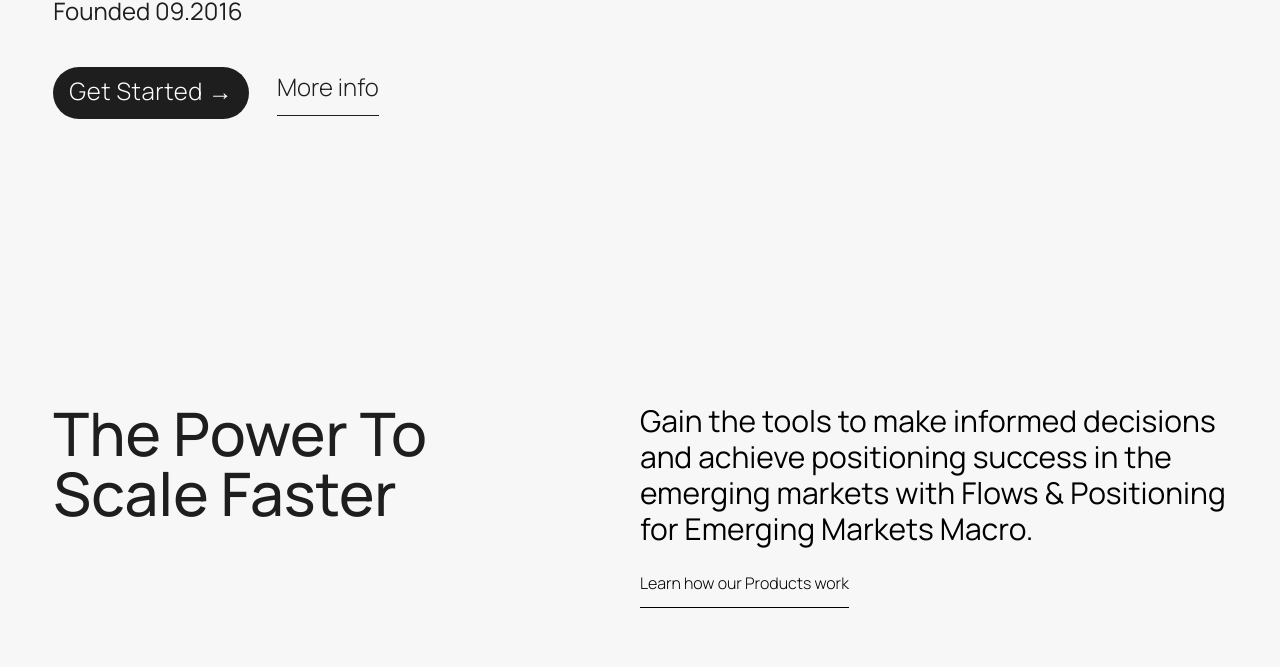
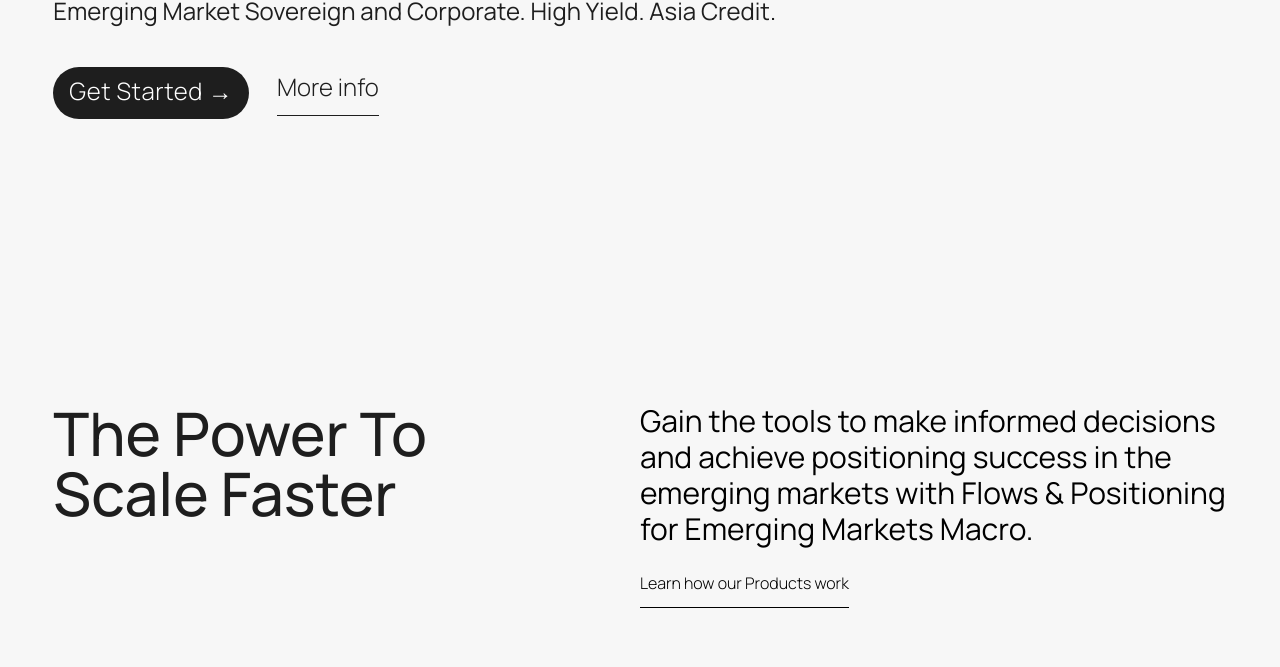
Before and after one commit to Trounceflow/trounceflow-stage-landing-page, a website: page index.html in a window 1280 px wide. Shown: the part 433-1100 px from the top of the page. Drawn offline with Linux system fonts and the light colour scheme.

Commit message:
Update index.html

```diff
--- a/index.html
+++ b/index.html
@@ -102,7 +102,7 @@
                     Flow Data. Trade Ideas.
                 </h1>
                 <p class="mb-6 text-md font-normal text-primary md:text-2xl max-w-5xl">
-                    Founded 09.2016
+                    Emerging Market Sovereign and Corporate. High Yield. Asia Credit.
                 </p>
                 <div class="flex items-center mt-4">
                     <button type="button"
```
